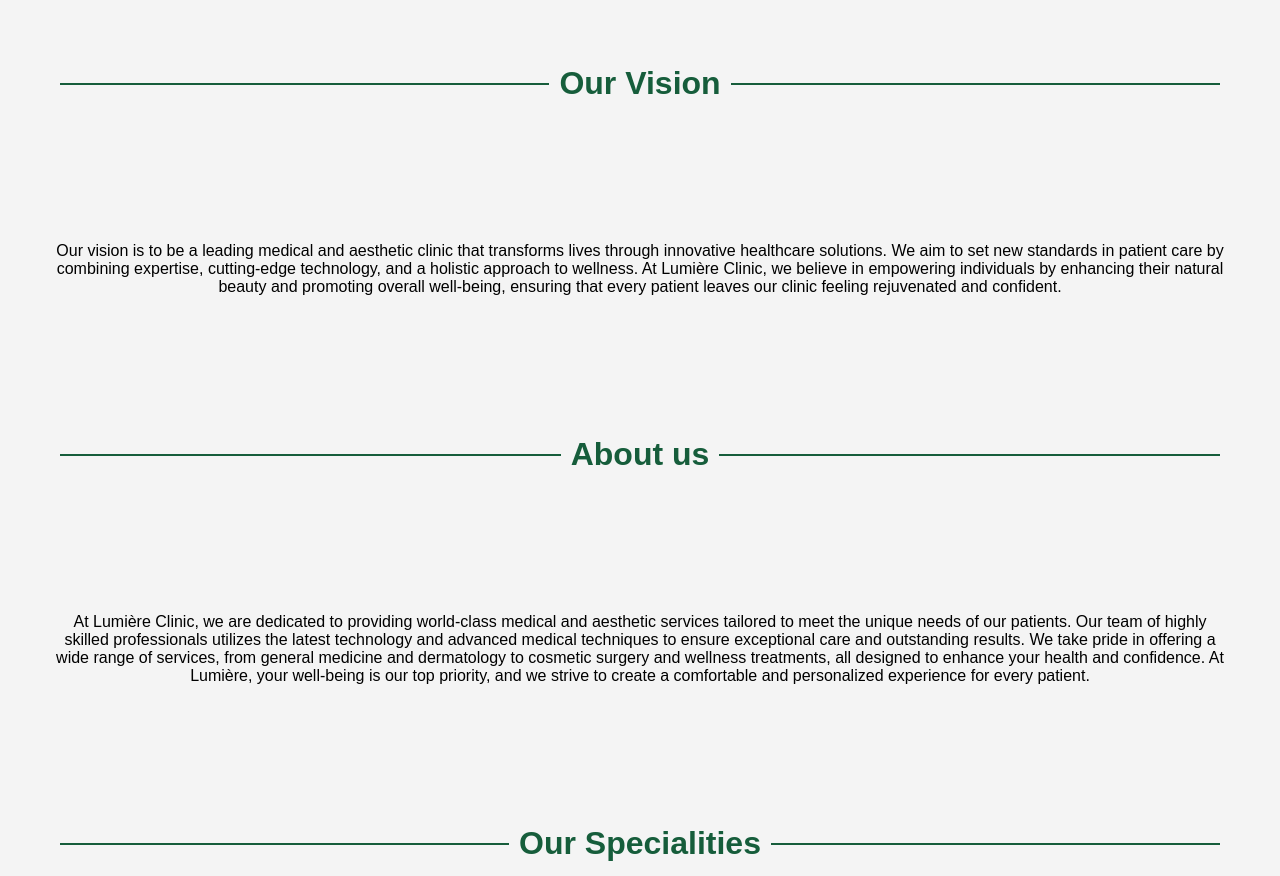
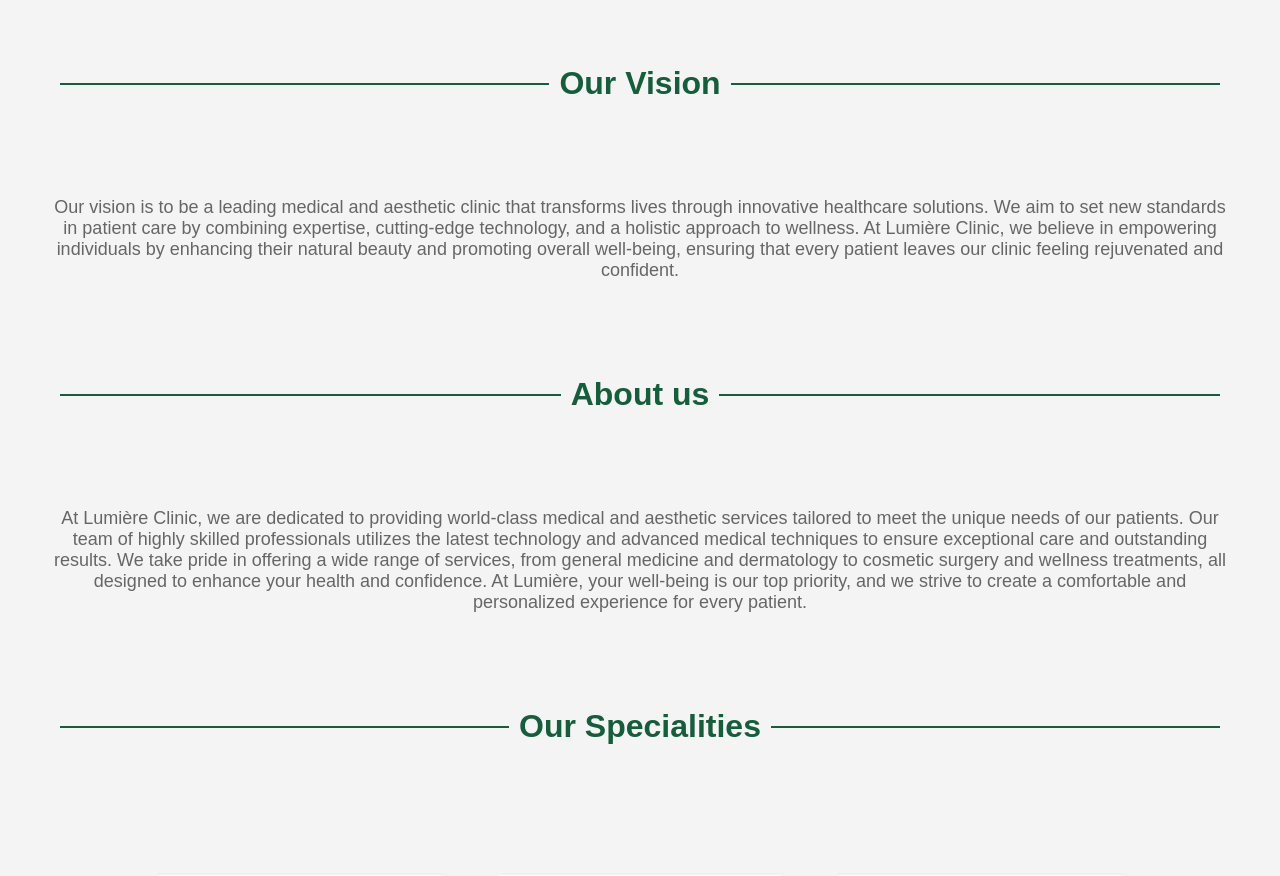
Before and after one commit to HessahAlotaibi1/Web_Project, a PHP site: page / in a window 1280 px wide. Shown: the part 617-1493 px from the top of the page. Run offline with PHP 8.4, Linux system fonts and the light colour scheme.

Commit message:
Update index.php

```diff
--- a/index.php
+++ b/index.php
@@ -46,7 +46,7 @@
   <div class="content">
 
     <h1 class="title">Our Vision</h1>
-    <p style="text-align: center; padding: 50px;">Our vision is to be a leading medical and aesthetic clinic that
+    <p style="text-align: center; padding: 5px 50px;  font-size: 18px;color: #666;">Our vision is to be a leading medical and aesthetic clinic that
       transforms lives through innovative healthcare solutions. We aim to set new standards in patient care by combining
       expertise, cutting-edge technology, and a holistic approach to wellness. At Lumière Clinic, we believe in
       empowering individuals by enhancing their natural beauty and promoting overall well-being,
@@ -54,7 +54,7 @@
 
 
     <h1 class="title">About us</h1>
-    <p style="text-align: center; padding: 50px;">At Lumière Clinic, we are dedicated to providing world-class medical
+    <p style="text-align: center; padding: 5px 50px;  font-size: 18px;color: #666;">At Lumière Clinic, we are dedicated to providing world-class medical
       and aesthetic services tailored to meet the unique needs of our patients. Our team of highly skilled professionals
       utilizes the latest technology and advanced medical techniques to ensure exceptional care and outstanding results.
       We take pride in offering a wide range of services, from general medicine and dermatology to cosmetic
```
